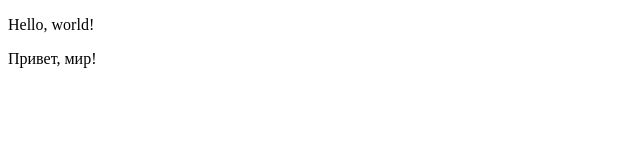
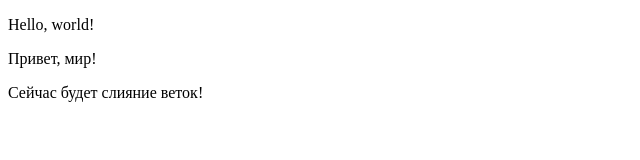
Before and after one commit to Holder-hash/test, a plain HTML site: page index.html in a window 1280 px wide. Shown: the whole page, without its empty margins (0-640 px from the left). Drawn offline with Linux system fonts and the light colour scheme.

Commit message:
текст о слиянии

```diff
--- a/index.html
+++ b/index.html
@@ -9,5 +9,6 @@
 <body>
     <p>Hello, world!</p>
     <p>Привет, мир!</p>
+    <p>Сейчас будет слияние веток!</p>
 </body>
 </html>
```
